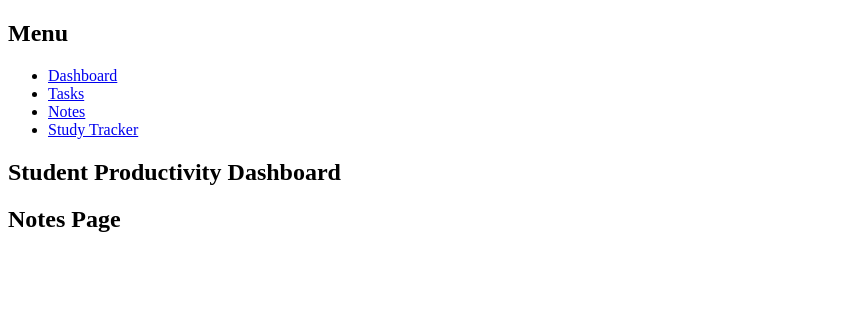
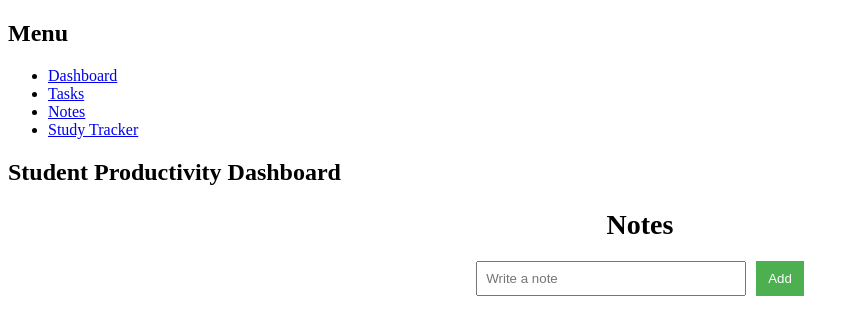
Before and after one commit to celestamaria-cmv/student-productivity-dashboard, a React (Create React App) app: page /notes in a window 1280 px wide. Shown: the top 334 px of the page, without its empty margins (0-858 px from the left). Built offline with nearby package versions, Linux system fonts and the light colour scheme.

Commit message:
Added Notes page with CSS styling

```diff
--- a/src/pages/Notes.jsx
+++ b/src/pages/Notes.jsx
@@ -1,9 +1,77 @@
+import { useState,useEffect } from "react";
+import "../styles/Notes.css";
+
 function Notes(){
-    return(
-    <div>
-      <h2>Notes Page</h2>
+  const [notes, setNotes] = useState(() => {
+    const saved = localStorage.getItem("notes");
+    return saved ? JSON.parse(saved) : [];
+});
+  const[input,setInput]=useState("");
+
+useEffect(() => {
+  localStorage.setItem("notes", JSON.stringify(notes));
+}, [notes]);
+
+function addNote(){
+  const trimmedNote=input.trim();
+
+  if(trimmedNote !==""){
+    setNotes([...notes,trimmedNote])
+    setInput("");
+  }
+
+}
+
+function deleteNote(index){
+  setNotes(notes.filter((_, i) => i !== index));
+}
+
+return(
+  <div className="notes-container">
+
+    <h2 className="notes-title">Notes</h2>
+
+    <div className="notes-input-section">
+
+      <input
+        className="notes-input"
+        type="text"
+        value={input}
+        onChange={(e) => setInput(e.target.value)}
+        onKeyDown={(e)=>{
+          if(e.key === "Enter"){
+            addNote();
+          }
+        }}
+        placeholder="Write a note"
+      />
+
+      <button className="add-note-btn" onClick={addNote}>
+        Add
+      </button>
+
     </div>
+
+    <ul className="notes-list">
+      {notes.map((note,index)=>(
+        <li className="note-item" key={index}>
+
+          <span className="note-text">
+            {note}
+          </span>
+
+          <button
+            className="delete-note-btn"
+            onClick={()=>deleteNote(index)}
+          >
+            Delete
+          </button>
+
+        </li>
+      ))}
+    </ul>
+
+  </div>
 );
 }
-
 export default Notes;
--- /dev/null
+++ b/src/styles/Notes.css
@@ -0,0 +1,52 @@
+.notes-container{
+  max-width: 600px;
+  margin: auto;
+  text-align: center;
+}
+
+.notes-title{
+  font-size: 28px;
+  margin-bottom: 20px;
+}
+
+.notes-input-section{
+  display: flex;
+  justify-content: center;
+  gap: 10px;
+  margin-bottom: 20px;
+}
+
+.notes-input{
+  padding: 8px;
+  width: 250px;
+}
+
+.add-note-btn{
+  padding: 8px 12px;
+  background-color: #4CAF50;
+  color: white;
+  border: none;
+  cursor: pointer;
+}
+
+.notes-list{
+  list-style: none;
+  padding: 0;
+}
+
+.note-item{
+  display: flex;
+  justify-content: space-between;
+  align-items: center;
+  padding: 10px;
+  border: 1px solid #ddd;
+  margin-bottom: 10px;
+}
+
+.delete-note-btn{
+  background-color: red;
+  color: white;
+  border: none;
+  padding: 5px 10px;
+  cursor: pointer;
+}
```
